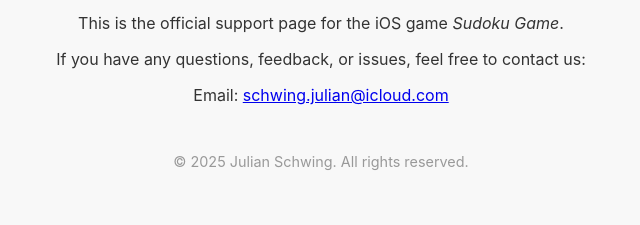
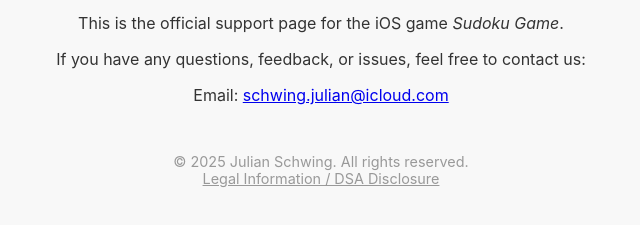
Before and after one commit to schwingjulian/sudoku-app, a plain HTML site: page index.html in a window 1280 px wide. Shown: the part 137-362 px from the top of the page, without its empty margins (319-959 px from the left). Drawn offline with Linux system fonts and the light colour scheme.

Commit message:
Update index.html

```diff
--- a/index.html
+++ b/index.html
@@ -26,6 +26,10 @@
             font-size: 0.9rem;
             color: #999;
         }
+        footer a {
+            color: #999;
+            text-decoration: underline;
+        }
     </style>
 </head>
 <body>
@@ -35,8 +39,10 @@
         <p>This is the official support page for the iOS game <em>Sudoku Game</em>.</p>
         <p>If you have any questions, feedback, or issues, feel free to contact us:</p>
         <p>Email: <a href="mailto:schwing.julian@icloud.com">schwing.julian@icloud.com</a></p>
+
         <footer>
-            &copy; 2025 Julian Schwing. All rights reserved.
+            &copy; 2025 Julian Schwing. All rights reserved.<br>
+            <a href="imprint.html">Legal Information / DSA Disclosure</a>
         </footer>
     </div>
 </body>
```
